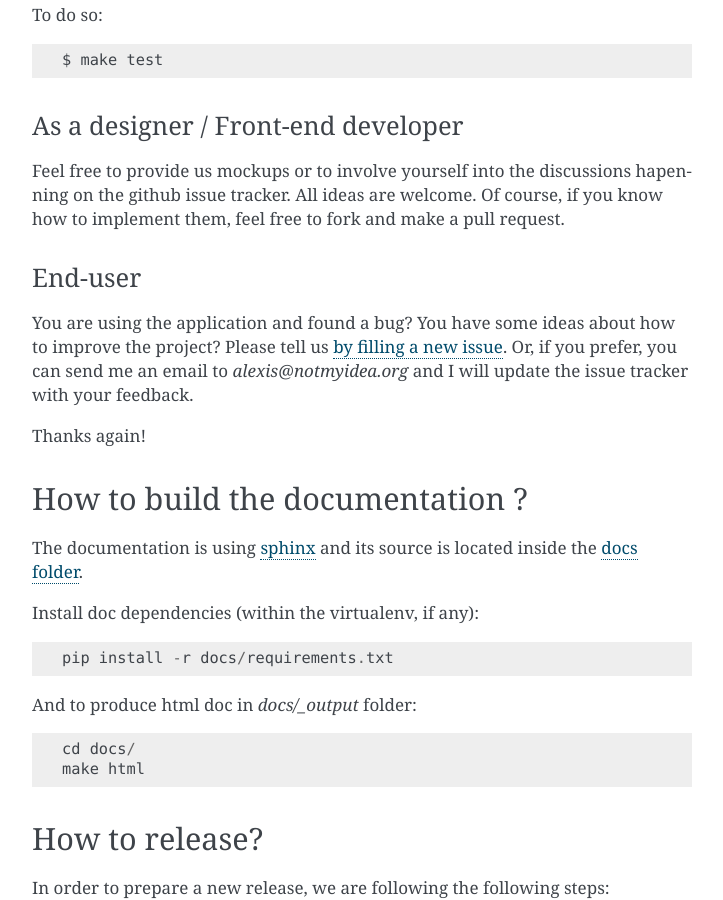
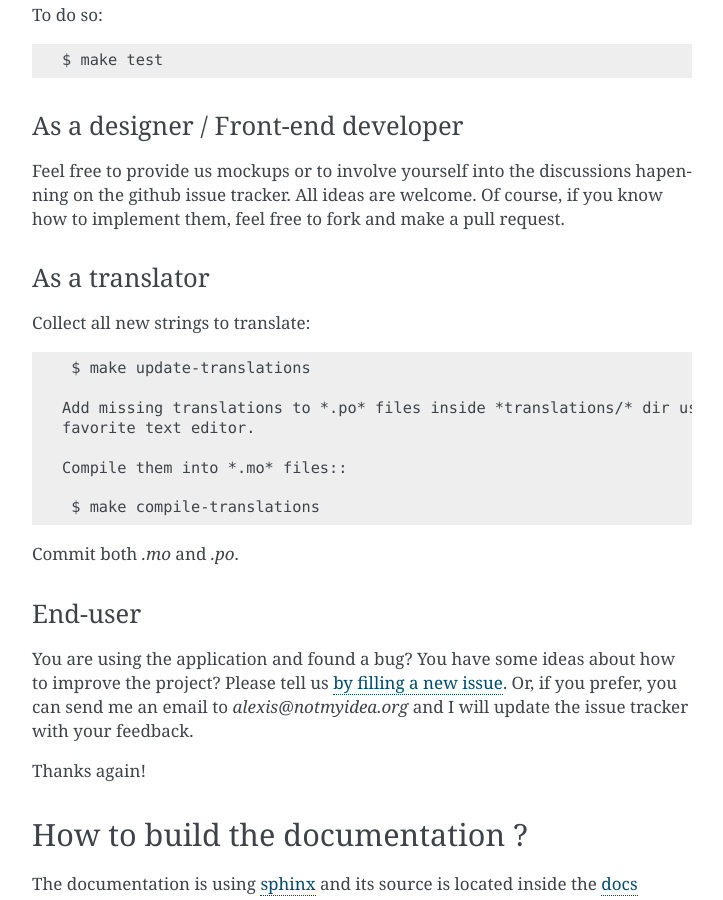
Before and after one commit to spiral-project/ihatemoney, a Sphinx documentation site: the page built from docs/contributing.rst, in a window 1280 px wide and 900 px high, scrolled down 1794 px. Shown: the whole window, without its empty margins (388-1111 px from the left). Built offline with Sphinx 7.4.7, drawn with Linux system fonts in a browser that asks for light colours.

Commit message:
Enhance translation tooling (#360)
* Add a `make update-translations` command

To collect new strings to be translated from code.

Totally cheated on @Glandos commands :-)

Ref #336
Ref https://github.com/spiral-project/ihatemoney/issues/336#issue-322069517

* Document translation process

Fix #336

* Drop noisy location comments from .po files

Fix #339

* Drop .pot header

As it serves no purpose with our translation workflow.
.po header could be removed also, but pybabel has no option for that.

Ref #339

```diff
--- a/docs/contributing.rst
+++ b/docs/contributing.rst
@@ -89,6 +89,22 @@ Feel free to provide us mockups or to involve yourself into the discussions
 hapenning on the github issue tracker. All ideas are welcome. Of course, if you
 know how to implement them, feel free to fork and make a pull request.
 
+As a translator
+---------------
+
+Collect all new strings to translate::
+
+  $ make update-translations
+
+ Add missing translations to *.po* files inside *translations/* dir using your
+ favorite text editor.
+
+ Compile them into *.mo* files::
+
+  $ make compile-translations
+
+Commit both *.mo* and *.po*.
+
 End-user
 --------
 
```
Also changed, not shown: 3 other files.
